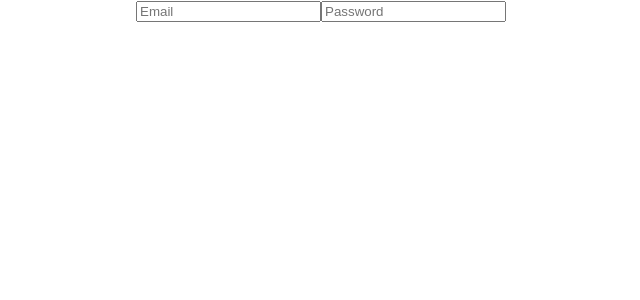
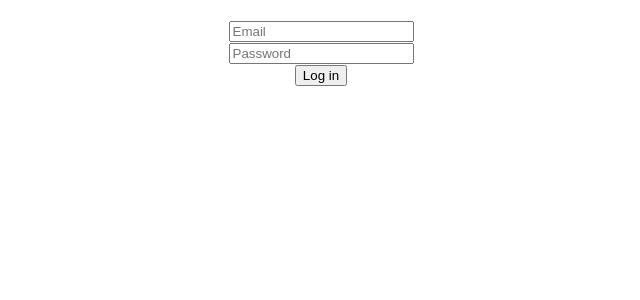
Before and after one commit to noman-swe/Email-Password-auth-Milestone-10-Module-57, a React (Create React App) app: page / in a window 1280 px wide. Shown: the top 300 px of the page, without its empty margins (319-959 px from the left). Built offline with nearby package versions, Linux system fonts and the light colour scheme.

Commit message:
57-2 Simple Form, Input, Change, Blur, Submit, PreventDefault

```diff
--- a/package.json
+++ b/package.json
@@ -6,8 +6,10 @@
     "@testing-library/jest-dom": "^5.17.0",
     "@testing-library/react": "^13.4.0",
     "@testing-library/user-event": "^13.5.0",
+    "bootstrap": "^5.3.2",
     "firebase": "^10.7.1",
     "react": "^18.2.0",
+    "react-bootstrap": "^2.9.2",
     "react-dom": "^18.2.0",
     "react-scripts": "5.0.1",
     "web-vitals": "^2.1.4"
--- a/src/App.js
+++ b/src/App.js
@@ -4,11 +4,25 @@ import {getAuth} from 'firebase/auth';
 
 const auth = getAuth(app);
 function App() {
+
+  const handleEmailBlur = event => {
+    console.log(event.target.value);
+  }
+
+  const handlePassBlur = event => {
+    console.log(event.target.value);
+  }
+  const handleFormSubmit = (event) => {
+    console.log('Clicked');
+    event.preventDefault();
+  }
+
   return (
     <div className="App">
-     <form>
-      <input type="text" placeholder='Email' />
-      <input type="password" name="" id="" placeholder='Password'/>
+     <form style={{'marginTop': '20px'}}>
+      <input onBlur={handleEmailBlur} type="text" placeholder='Email' /> <br />
+      <input onBlur={handlePassBlur} type="password" name="" id="" placeholder='Password'/> <br />
+      <input onClick={handleFormSubmit} type="submit" value="Log in" />
      </form>
     </div>
   );
```
Also changed, not shown: 1 other file (tests, documents, lock files or other folders).
